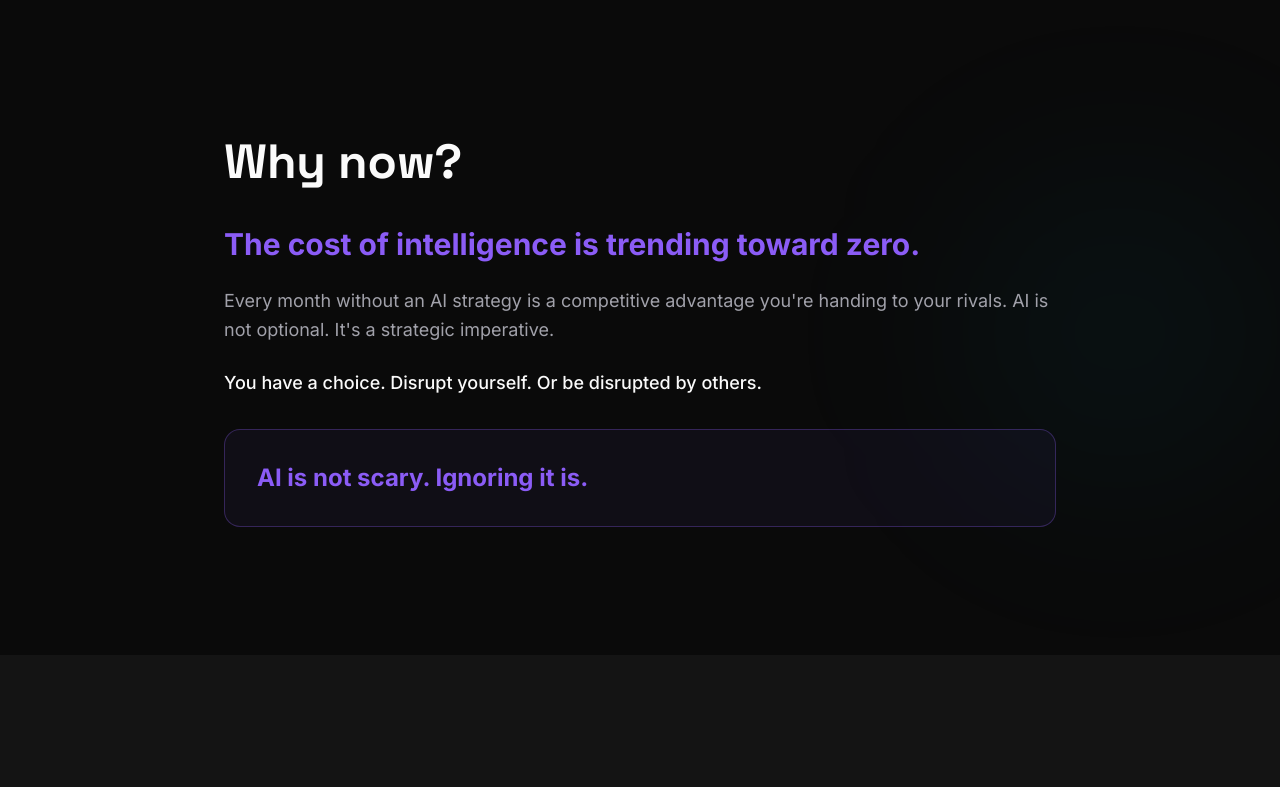
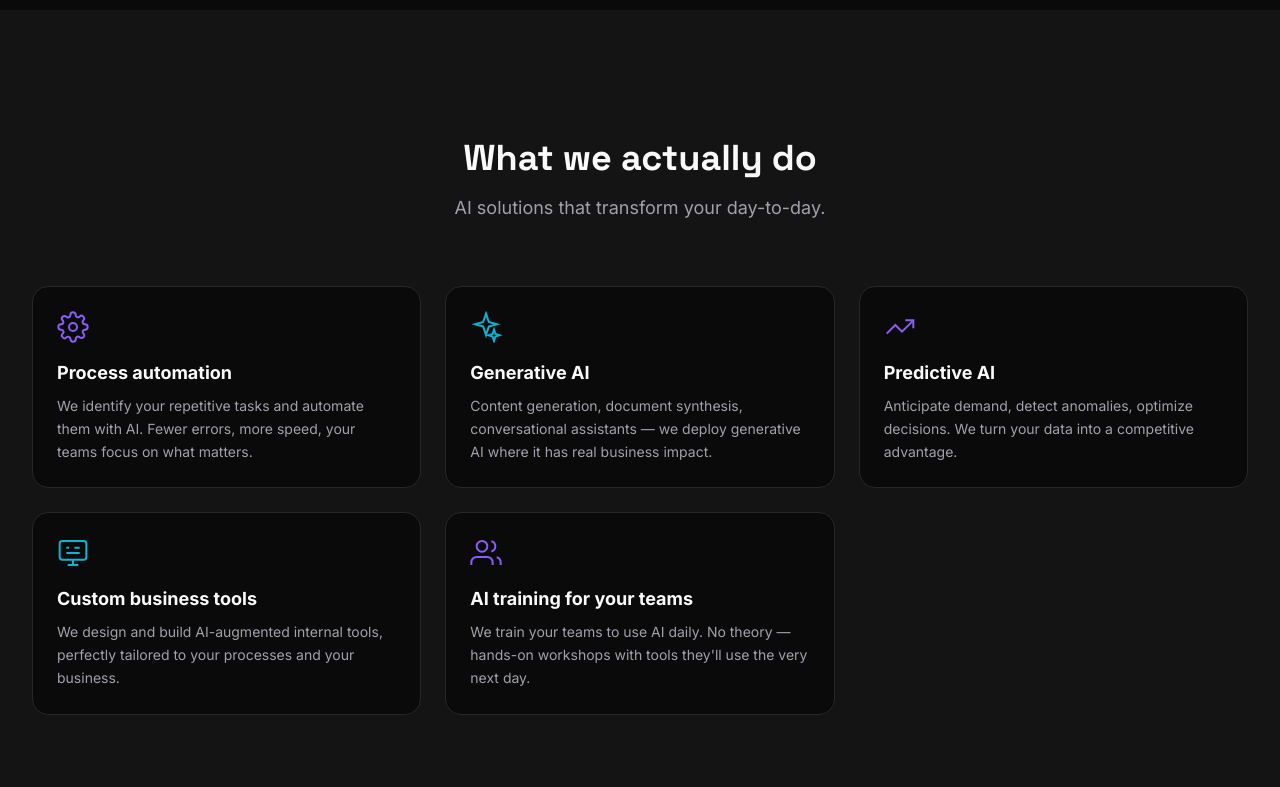
Before and after one commit to meidynfrance/infinex-studio, a Next.js app: page /en in a window 1280 px wide. Shown: the part 1460-2247 px from the top of the page. Built offline with nearby package versions, Linux system fonts and the light colour scheme.

Commit message:
feat: add use cases section to landing page
Process automation, generative AI, predictive AI, custom business
tools, and AI training for teams — in both FR and EN.

Co-Authored-By: Claude Opus 4.6 <noreply@anthropic.com>

```diff
--- a/messages/en.json
+++ b/messages/en.json
@@ -33,6 +33,32 @@
       "title": "AI Engineering",
       "description": "AI-augmented engineering team. You pay for features delivered, not hours spent."
     }
+  },
+  "useCases": {
+    "title": "What we actually do",
+    "subtitle": "AI solutions that transform your day-to-day.",
+    "items": [
+      {
+        "title": "Process automation",
+        "description": "We identify your repetitive tasks and automate them with AI. Fewer errors, more speed, your teams focus on what matters."
+      },
+      {
+        "title": "Generative AI",
+        "description": "Content generation, document synthesis, conversational assistants — we deploy generative AI where it has real business impact."
+      },
+      {
+        "title": "Predictive AI",
+        "description": "Anticipate demand, detect anomalies, optimize decisions. We turn your data into a competitive advantage."
+      },
+      {
+        "title": "Custom business tools",
+        "description": "We design and build AI-augmented internal tools, perfectly tailored to your processes and your business."
+      },
+      {
+        "title": "AI training for your teams",
+        "description": "We train your teams to use AI daily. No theory — hands-on workshops with tools they'll use the very next day."
+      }
+    ]
   },
   "whyNow": {
     "title": "Why now?",
--- a/messages/fr.json
+++ b/messages/fr.json
@@ -33,6 +33,32 @@
       "title": "Ingénierie IA",
       "description": "Equipe d'ingénierie augmentée par l'IA. Vous payez pour les fonctionnalités livrées, pas les heures passées."
     }
+  },
+  "useCases": {
+    "title": "Ce qu'on fait concrètement",
+    "subtitle": "Des solutions IA qui transforment votre quotidien.",
+    "items": [
+      {
+        "title": "Automatisation de process",
+        "description": "On identifie vos tâches répétitives et on les automatise avec l'IA. Moins d'erreurs, plus de vitesse, vos équipes se concentrent sur ce qui compte."
+      },
+      {
+        "title": "IA générative",
+        "description": "Génération de contenu, synthèse de documents, assistants conversationnels — on déploie l'IA générative là où elle a un vrai impact business."
+      },
+      {
+        "title": "IA prédictive",
+        "description": "Anticipez la demande, détectez les anomalies, optimisez vos décisions. On transforme vos données en avantage concurrentiel."
+      },
+      {
+        "title": "Outils métier sur mesure",
+        "description": "On conçoit et développe des outils internes augmentés par l'IA, parfaitement adaptés à vos processus et à votre métier."
+      },
+      {
+        "title": "Formation IA pour vos équipes",
+        "description": "On forme vos collaborateurs à utiliser l'IA au quotidien. Pas de la théorie — des ateliers pratiques avec des outils qu'ils utiliseront dès le lendemain."
+      }
+    ]
   },
   "whyNow": {
     "title": "Pourquoi maintenant ?",
--- a/src/app/[locale]/page.tsx
+++ b/src/app/[locale]/page.tsx
@@ -2,6 +2,7 @@ import { use } from "react";
 import { setRequestLocale } from "next-intl/server";
 import { Hero } from "@/components/home/Hero";
 import { Approach } from "@/components/home/Approach";
+import { UseCases } from "@/components/home/UseCases";
 import { WhyNow } from "@/components/home/WhyNow";
 import { Testimonials } from "@/components/home/Testimonials";
 import { FAQ } from "@/components/home/FAQ";
@@ -19,6 +20,7 @@ export default function HomePage({ params }: Props) {
     <>
       <Hero />
       <Approach />
+      <UseCases />
       <WhyNow />
       <Testimonials />
       <FAQ />
--- /dev/null
+++ b/src/components/home/UseCases.tsx
@@ -0,0 +1,69 @@
+"use client";
+
+import { useTranslations } from "next-intl";
+import { AnimatedSection } from "@/components/ui/AnimatedSection";
+
+const icons = [
+  // Automatisations de process - gears
+  <svg key="automation" width="32" height="32" viewBox="0 0 24 24" fill="none" stroke="currentColor" strokeWidth="1.5" className="text-accent-primary">
+    <circle cx="12" cy="12" r="3" />
+    <path d="M19.4 15a1.65 1.65 0 00.33 1.82l.06.06a2 2 0 010 2.83 2 2 0 01-2.83 0l-.06-.06a1.65 1.65 0 00-1.82-.33 1.65 1.65 0 00-1 1.51V21a2 2 0 01-4 0v-.09A1.65 1.65 0 009 19.4a1.65 1.65 0 00-1.82.33l-.06.06a2 2 0 01-2.83-2.83l.06-.06A1.65 1.65 0 004.68 15a1.65 1.65 0 00-1.51-1H3a2 2 0 010-4h.09A1.65 1.65 0 004.6 9a1.65 1.65 0 00-.33-1.82l-.06-.06a2 2 0 012.83-2.83l.06.06A1.65 1.65 0 009 4.68a1.65 1.65 0 001-1.51V3a2 2 0 014 0v.09a1.65 1.65 0 001 1.51 1.65 1.65 0 001.82-.33l.06-.06a2 2 0 012.83 2.83l-.06.06A1.65 1.65 0 0019.4 9a1.65 1.65 0 001.51 1H21a2 2 0 010 4h-.09a1.65 1.65 0 00-1.51 1z" />
+  </svg>,
+  // IA generative - sparkles
+  <svg key="generative" width="32" height="32" viewBox="0 0 24 24" fill="none" stroke="currentColor" strokeWidth="1.5" className="text-accent-secondary">
+    <path d="M12 2l2.09 6.26L20.18 10l-6.09 1.74L12 18l-2.09-6.26L3.82 10l6.09-1.74L12 2z" />
+    <path d="M18 14l1.05 3.15L22.2 18.2l-3.15 1.05L18 22.4l-1.05-3.15L13.8 18.2l3.15-1.05L18 14z" />
+  </svg>,
+  // IA predictive - trending up
+  <svg key="predictive" width="32" height="32" viewBox="0 0 24 24" fill="none" stroke="currentColor" strokeWidth="1.5" className="text-accent-primary">
+    <polyline points="22 7 13.5 15.5 8.5 10.5 2 17" />
+    <polyline points="16 7 22 7 22 13" />
+  </svg>,
+  // Outils metier - wrench/tool
+  <svg key="tools" width="32" height="32" viewBox="0 0 24 24" fill="none" stroke="currentColor" strokeWidth="1.5" className="text-accent-secondary">
+    <rect x="2" y="3" width="20" height="14" rx="2" />
+    <path d="M8 21h8M12 17v4" />
+    <path d="M7 8h2m4 0h4M7 12h10" />
+  </svg>,
+  // Formation - graduation cap / users
+  <svg key="training" width="32" height="32" viewBox="0 0 24 24" fill="none" stroke="currentColor" strokeWidth="1.5" className="text-accent-primary">
+    <path d="M17 21v-2a4 4 0 00-4-4H5a4 4 0 00-4 4v2" />
+    <circle cx="9" cy="7" r="4" />
+    <path d="M23 21v-2a4 4 0 00-3-3.87M16 3.13a4 4 0 010 7.75" />
+  </svg>,
+];
+
+export function UseCases() {
+  const t = useTranslations("useCases");
+
+  const cases = [0, 1, 2, 3, 4] as const;
+
+  return (
+    <section className="py-24 sm:py-32 bg-background-secondary">
+      <div className="mx-auto max-w-7xl px-4 sm:px-6 lg:px-8">
+        <AnimatedSection className="text-center">
+          <h2 className="font-[family-name:var(--font-space-grotesk)] text-3xl font-bold sm:text-4xl">
+            {t("title")}
+          </h2>
+          <p className="mt-4 text-lg text-text-secondary">
+            {t("subtitle")}
+          </p>
+        </AnimatedSection>
+
+        <div className="mt-16 grid gap-6 sm:grid-cols-2 lg:grid-cols-3">
+          {cases.map((i) => (
+            <AnimatedSection key={i} delay={i * 0.1}>
+              <div className="group rounded-2xl border border-border bg-background p-6 transition-all duration-300 hover:border-accent-primary/50 hover:shadow-lg hover:shadow-accent-primary/5 hover:-translate-y-1">
+                <div className="mb-4">{icons[i]}</div>
+                <h3 className="text-lg font-bold">{t(`items.${i}.title`)}</h3>
+                <p className="mt-2 text-sm text-text-secondary leading-relaxed">
+                  {t(`items.${i}.description`)}
+                </p>
+              </div>
+            </AnimatedSection>
+          ))}
+        </div>
+      </div>
+    </section>
+  );
+}
```
